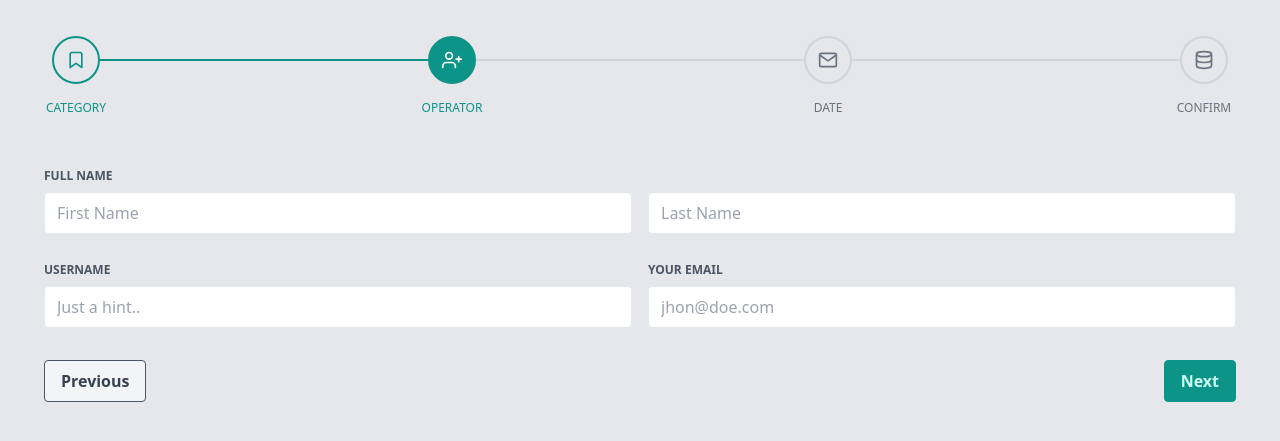
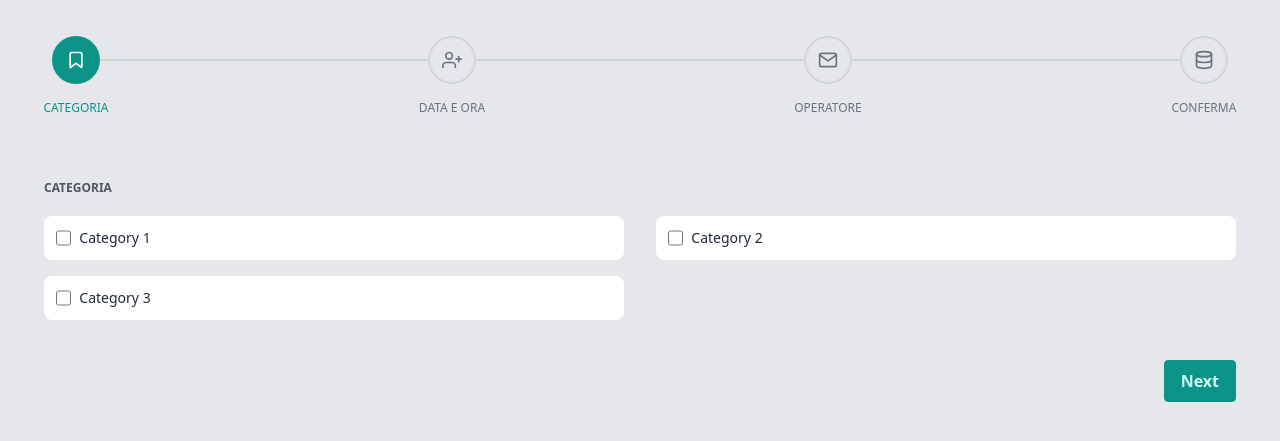
Before and after one commit to AlBovo/ProgettoBCC, a Flask app: page /dashboard in a window 1280 px wide. Shown: the part 72-513 px from the top of the page. Run offline with Flask 3, Linux system fonts and the light colour scheme; some libraries are stand-ins or nearby versions.

Commit message:
added partial dynamic render of the dashboard page

```diff
--- a/src/render.py
+++ b/src/render.py
@@ -28,6 +28,10 @@ def get_operator_day():
 def login():
   flash('You have been logged in!', 'success')
   return redirect(url_for('main.login'))
+
+@api.route('/categories', methods=['POST'])
+def categories():
+  return jsonify(['Category 1', 'Category 2', 'Category 3']), 200
 
 @api.route('/logout')
 def logout():
--- /dev/null
+++ b/src/static/js/dashboard.js
@@ -0,0 +1,147 @@
+document.addEventListener('DOMContentLoaded', function () {
+    async function showCategories() {
+        let csrftoken = document.getElementById('csrf_token');
+        csrftoken = csrftoken === null ? "testingvalue" : csrftoken.value;
+
+        const response = await fetch("/api/categories", {
+            method: "POST",
+            headers: {
+                'X-CSRFToken': csrftoken
+            },
+        });
+        const categories = await response.json();
+
+        for (let i = 0; i < categories.length; i+=2) {
+            const category = categories[i];
+            const categoryElement = document.createElement("div");
+            categoryElement.classList.add(...["flex", "flex-col", "md:flex-row", "text-sm", "font-medium"]);
+
+            categoryElement.innerHTML = `
+                <div class="w-full bg-white rounded-lg my-2 flex-1 mr-4 svelte-1l8159u">
+                    <div class="flex items-center ps-3 border-gray-200 svelte-1l8159u">
+                        <input id="tag" type="checkbox" value="" class="w-4 h-4 bg-gray-100 border-gray-300 rounded">
+                        <label for="tag" class="w-full py-3 ms-2 text-sm font-medium text-gray-800">${categories[i]}</label>
+                    </div>
+                </div>
+            `;
+
+            if (i + 1 < categories.length) {
+                categoryElement.innerHTML += `
+                <div class="w-full bg-white rounded-lg my-2 flex-1 ml-4 svelte-1l8159u">
+                    <div class="flex items-center ps-3 border-gray-200 svelte-1l8159u">
+                        <input id="tag" type="checkbox" value="" class="w-4 h-4 bg-gray-100 border-gray-300 rounded">
+                        <label for="tag" class="w-full py-3 ms-2 text-sm font-medium text-gray-800">${categories[i+1]}</label>
+                    </div>
+                </div>
+                `;
+            }
+            else {
+                categoryElement.innerHTML += `
+                <div class="w-full rounded-lg flex-1 my-2 ml-4 svelte-1l8159u ">
+                    <div class="flex items-center ps-3 border-gray-200 svelte-1l8159u">
+                    </div>
+                </div>
+                `;
+            }
+            document.getElementById("categories").appendChild(categoryElement);
+        }
+    }
+
+    showCategories();
+});
+
+
+function nextPage() {
+    let page = document.getElementById("current").value - '0';
+
+    switch (page) {
+        case 0:
+            document.getElementById("categories").classList.add("hidden");
+            document.getElementById("date").classList.remove("hidden");
+            document.getElementById("previous").classList.remove("invisible");
+            break;
+
+        case 1:
+            document.getElementById("date").classList.add("hidden");
+            document.getElementById("operator").classList.remove("hidden");
+            document.getElementById("skip").classList.remove("invisible");
+            break;
+
+        case 2:
+            document.getElementById("operator").classList.add("hidden");
+            document.getElementById("confirm").classList.remove("hidden");
+            document.getElementById("next").classList.add("invisible");
+            document.getElementById("skip").classList.add("invisible");
+            break;
+
+        default:
+            break;
+    }
+    page += 1;
+
+    const line = document.getElementById(`line-${page}`);
+    const icon = document.getElementById(`icon-${page}0`);
+    const svg = document.getElementById(`icon-${page}1`);
+    const text = document.getElementById(`text-${page}`);
+
+    line.classList.remove("border-gray-300");
+    line.classList.add("border-teal-600");
+
+    icon.classList.remove("text-gray-500");
+    icon.classList.add("text-white");
+
+    svg.classList.remove("border-gray-300");
+    svg.classList.add(...["bg-teal-600", "border-teal-600"]);
+
+    text.classList.remove("text-gray-500");
+    text.classList.add("text-teal-600");
+
+    document.getElementById("current").setAttribute('value', `${page}`);
+}
+
+function previousPage() {
+    let page = document.getElementById("current").value - '0';
+
+    switch (page) {
+        case 1:
+            document.getElementById("date").classList.add("hidden");
+            document.getElementById("categories").classList.remove("hidden");
+            document.getElementById("previous").classList.add("invisible");
+            break;
+
+        case 2:
+            document.getElementById("operator").classList.add("hidden");
+            document.getElementById("date").classList.remove("hidden");
+            document.getElementById("skip").classList.add("invisible");
+            break;
+
+        case 3:
+            document.getElementById("confirm").classList.add("hidden");
+            document.getElementById("operator").classList.remove("hidden");
+            document.getElementById("next").classList.remove("invisible");
+            document.getElementById("skip").classList.remove("invisible");
+            break;
+
+        default:
+            break;
+    }
+
+    const line = document.getElementById(`line-${page}`);
+    const icon = document.getElementById(`icon-${page}0`);
+    const svg = document.getElementById(`icon-${page}1`);
+    const text = document.getElementById(`text-${page}`);
+
+    line.classList.remove("border-teal-600");
+    line.classList.add("border-gray-300");
+
+    icon.classList.remove("text-white");
+    icon.classList.add("text-gray-500");
+
+    svg.classList.remove(...["bg-teal-600", "border-teal-600"]);
+    svg.classList.add("border-gray-300");
+
+    text.classList.remove("text-teal-600");
+    text.classList.add("text-gray-500");
+
+    document.getElementById("current").setAttribute('value', `${page-1}`);
+}
--- a/src/templates/dashboard.html
+++ b/src/templates/dashboard.html
@@ -14,17 +14,17 @@
         <div class="p-5">
             <div class="mx-4 p-4">
                 <div class="flex items-center">
-                    <div class="flex items-center text-teal-600 relative">
-                        <div class="rounded-full transition duration-500 ease-in-out h-12 w-12 py-3 border-2 border-teal-600">
+                    <div id="icon-00" class="flex items-center text-white relative">
+                        <div id="icon-01" class="rounded-full transition duration-500 ease-in-out h-12 w-12 py-3 border-2 bg-teal-600 border-teal-600">
                             <svg xmlns="http://www.w3.org/2000/svg" width="100%" height="100%" fill="none" viewBox="0 0 24 24" stroke="currentColor" stroke-width="2" stroke-linecap="round" stroke-linejoin="round" class="feather feather-bookmark ">
                                 <path d="M19 21l-7-5-7 5V5a2 2 0 0 1 2-2h10a2 2 0 0 1 2 2z"></path>
                             </svg>
                         </div>
-                        <div class="absolute top-0 -ml-10 text-center mt-16 w-32 text-xs font-medium uppercase text-teal-600">Category</div>
+                        <div id="text-0" class="absolute top-0 -ml-10 text-center mt-16 w-32 text-xs font-medium uppercase text-teal-600">Categoria</div>
                     </div>
-                    <div class="flex-auto border-t-2 transition duration-500 ease-in-out border-teal-600"></div>
-                    <div class="flex items-center text-white relative">
-                        <div class="rounded-full transition duration-500 ease-in-out h-12 w-12 py-3 border-2 bg-teal-600 border-teal-600">
+                    <div id="line-1" class="flex-auto border-t-2 transition duration-500 ease-in-out border-gray-300"></div>
+                    <div id="icon-10" class="flex items-center text-gray-500 relative">
+                        <div id="icon-11" class="rounded-full transition duration-500 ease-in-out h-12 w-12 py-3 border-2 border-gray-300">
                             <svg xmlns="http://www.w3.org/2000/svg" width="100%" height="100%" fill="none" viewBox="0 0 24 24" stroke="currentColor" stroke-width="2" stroke-linecap="round" stroke-linejoin="round" class="feather feather-user-plus ">
                                 <path d="M16 21v-2a4 4 0 0 0-4-4H5a4 4 0 0 0-4 4v2"></path>
                                 <circle cx="8.5" cy="7" r="4"></circle>
@@ -32,82 +32,74 @@
                                 <line x1="23" y1="11" x2="17" y2="11"></line>
                             </svg>
                         </div>
-                        <div class="absolute top-0 -ml-10 text-center mt-16 w-32 text-xs font-medium uppercase text-teal-600">Operator</div>
+                        <div id="text-1" class="absolute top-0 -ml-10 text-center mt-16 w-32 text-xs font-medium uppercase text-gray-500">Data e ora</div>
                     </div>
-                    <div class="flex-auto border-t-2 transition duration-500 ease-in-out border-gray-300"></div>
-                    <div class="flex items-center text-gray-500 relative">
-                        <div class="rounded-full transition duration-500 ease-in-out h-12 w-12 py-3 border-2 border-gray-300">
-                            <svg xmlns="http://www.w3.org/2000/svg" width="100%" height="100%" fill="none" viewBox="0 0 24 24" stroke="currentColor" stroke-width="2" stroke-linecap="round" stroke-linejoin="round" class="feather feather-mail ">
+                    <div id="line-2" class="flex-auto border-t-2 transition duration-500 ease-in-out border-gray-300"></div>
+                    <div id="icon-20" class="flex items-center text-gray-500 relative">
+                        <div id="icon-21" class="rounded-full transition duration-500 ease-in-out h-12 w-12 py-3 border-2 border-gray-300">
+                            <svg xmlns="http://www.w3.org/2000/svg" width="100%" height="100%" fill="none" viewBox="0 0 24 24" stroke="currentColor" stroke-width="2" stroke-linecap="round" stroke-linejoin="round" class="feather feather-mail">
                                 <path d="M4 4h16c1.1 0 2 .9 2 2v12c0 1.1-.9 2-2 2H4c-1.1 0-2-.9-2-2V6c0-1.1.9-2 2-2z"></path>
                                 <polyline points="22,6 12,13 2,6"></polyline>
                             </svg>
                         </div>
-                        <div class="absolute top-0 -ml-10 text-center mt-16 w-32 text-xs font-medium uppercase text-gray-500">Date</div>
+                        <div id="text-2" class="absolute top-0 -ml-10 text-center mt-16 w-32 text-xs font-medium uppercase text-gray-500">Operatore</div>
                     </div>
-                    <div class="flex-auto border-t-2 transition duration-500 ease-in-out border-gray-300"></div>
-                    <div class="flex items-center text-gray-500 relative">
-                        <div class="rounded-full transition duration-500 ease-in-out h-12 w-12 py-3 border-2 border-gray-300">
+                    <div id="line-3" class="flex-auto border-t-2 transition duration-500 ease-in-out border-gray-300"></div>
+                    <div id="icon-30" class="flex items-center text-gray-500 relative">
+                        <div id="icon-31" class="rounded-full transition duration-500 ease-in-out h-12 w-12 py-3 border-2 border-gray-300">
                             <svg xmlns="http://www.w3.org/2000/svg" width="100%" height="100%" fill="none" viewBox="0 0 24 24" stroke="currentColor" stroke-width="2" stroke-linecap="round" stroke-linejoin="round" class="feather feather-database ">
                                 <ellipse cx="12" cy="5" rx="9" ry="3"></ellipse>
                                 <path d="M21 12c0 1.66-4 3-9 3s-9-1.34-9-3"></path>
                                 <path d="M3 5v14c0 1.66 4 3 9 3s9-1.34 9-3V5"></path>
                             </svg>
                         </div>
-                        <div class="absolute top-0 -ml-10 text-center mt-16 w-32 text-xs font-medium uppercase text-gray-500">Confirm</div>
+                        <div id="text-3" class="absolute top-0 -ml-10 text-center mt-16 w-32 text-xs font-medium uppercase text-gray-500">Conferma</div>
                     </div>
                 </div>
             </div>
+
+            <!-- Add event list -->
             <div class="mt-8 p-4">
-                <div>
-                    <div class="font-bold text-gray-600 text-xs leading-8 uppercase h-6 mx-2 mt-3">Full Name</div>
-                    <div class="flex flex-col md:flex-row">
-                        <div class="w-full flex-1 mx-2 svelte-1l8159u">
-                            <div class="bg-white my-2 p-1 flex border border-gray-200 rounded svelte-1l8159u">
-                                <input placeholder="First Name" class="p-1 px-2 appearance-none outline-none w-full text-gray-800"> </div>
+                <input id="current" value=0 hidden></input>
+
+                <div id="categories" class="p-2 mt-4">
+                    <div class="font-bold text-gray-600 text-xs leading-8 uppercase h-6 mb-3">Categoria</div>
                 </div>
-                        <div class="w-full flex-1 mx-2 svelte-1l8159u">
-                            <div class="bg-white my-2 p-1 flex border border-gray-200 rounded svelte-1l8159u">
-                                <input placeholder="Last Name" class="p-1 px-2 appearance-none outline-none w-full text-gray-800"> </div>
+                <div id="date" class="p-2 mt-4 hidden">
+                    <div class="font-bold text-gray-600 text-xs leading-8 uppercase h-6 mb-3">Data e Orario</div>
                 </div>
+                <div id="operator" class="p-2 mt-4 hidden">
+                    <div class="font-bold text-gray-600 text-xs leading-8 uppercase h-6 mb-3">Operatore</div>
                 </div>
-                    <div class="flex flex-col md:flex-row">
-                        <div class="w-full mx-2 flex-1 svelte-1l8159u">
-                            <div class="font-bold h-6 mt-3 text-gray-600 text-xs leading-8 uppercase"> Username</div>
-                            <div class="bg-white my-2 p-1 flex border border-gray-200 rounded svelte-1l8159u">
-                                <input placeholder="Just a hint.." class="p-1 px-2 appearance-none outline-none w-full text-gray-800"> </div>
+                <div id="confirm" class="p-2 mt-4 hidden">
+                    <div class="font-bold text-gray-600 text-xs leading-8 uppercase h-6 mb-3">Conferma</div>
                 </div>
-                        <div class="w-full mx-2 flex-1 svelte-1l8159u">
-                            <div class="font-bold h-6 mt-3 text-gray-600 text-xs leading-8 uppercase"> Your Email</div>
-                            <div class="bg-white my-2 p-1 flex border border-gray-200 rounded svelte-1l8159u">
-                                <input placeholder="jhon@doe.com" class="p-1 px-2 appearance-none outline-none w-full text-gray-800"> </div>
-                        </div>
-                    </div>
-                </div>
+
                 <div class="flex p-2 mt-4">
-                    <button class="text-base hover:scale-110 focus:outline-none flex justify-center px-4 py-2 rounded font-bold cursor-pointer
+                    <button id="previous" class="text-base hover:scale-110 focus:outline-none flex justify-center px-4 py-2 rounded font-bold cursor-pointer
                         hover:bg-gray-200
                         bg-gray-100
                         text-gray-700
                         border duration-200 ease-in-out
-                border-gray-600 transition">Previous</button>
+                        border-gray-600 transition invisible" onclick="previousPage()">Previous</button>
                     <div class="flex-auto flex flex-row-reverse">
-                        <button class="text-base  ml-2  hover:scale-110 focus:outline-none flex justify-center px-4 py-2 rounded font-bold cursor-pointer
+                        <button id="next" class="text-base  ml-2  hover:scale-110 focus:outline-none flex justify-center px-4 py-2 rounded font-bold cursor-pointer
                             hover:bg-teal-600
                             bg-teal-600
                             text-teal-100
                             border duration-200 ease-in-out
-                border-teal-600 transition">Next</button>
-                        <!--<button class="text-base hover:scale-110 focus:outline-none flex justify-center px-4 py-2 rounded font-bold cursor-pointer
+                            border-teal-600 transition" onclick="nextPage()">Next</button>
+                        <button id="skip" class="text-base hover:scale-110 focus:outline-none flex justify-center px-4 py-2 rounded font-bold cursor-pointer
                             hover:bg-teal-200
                             bg-teal-100
                             text-teal-700
                             border duration-200 ease-in-out
-                border-teal-600 transition">Skip</button>-->
+                            border-teal-600 transition invisible" onclick="skipPage()">Skip</button>
                     </div>
                 </div>
             </div>
         </div>
     </div>
 
-    <script src="{{ url_for('static', filename='js/index.js') }}"></script>
+    <script src="{{ url_for('static', filename='js/dashboard.js') }}"></script>
 {% endblock %}
```
Also changed, not shown: src/static/js/index.js (+0 -210 lines). Lines whose indentation alone changed are shown as unchanged.
